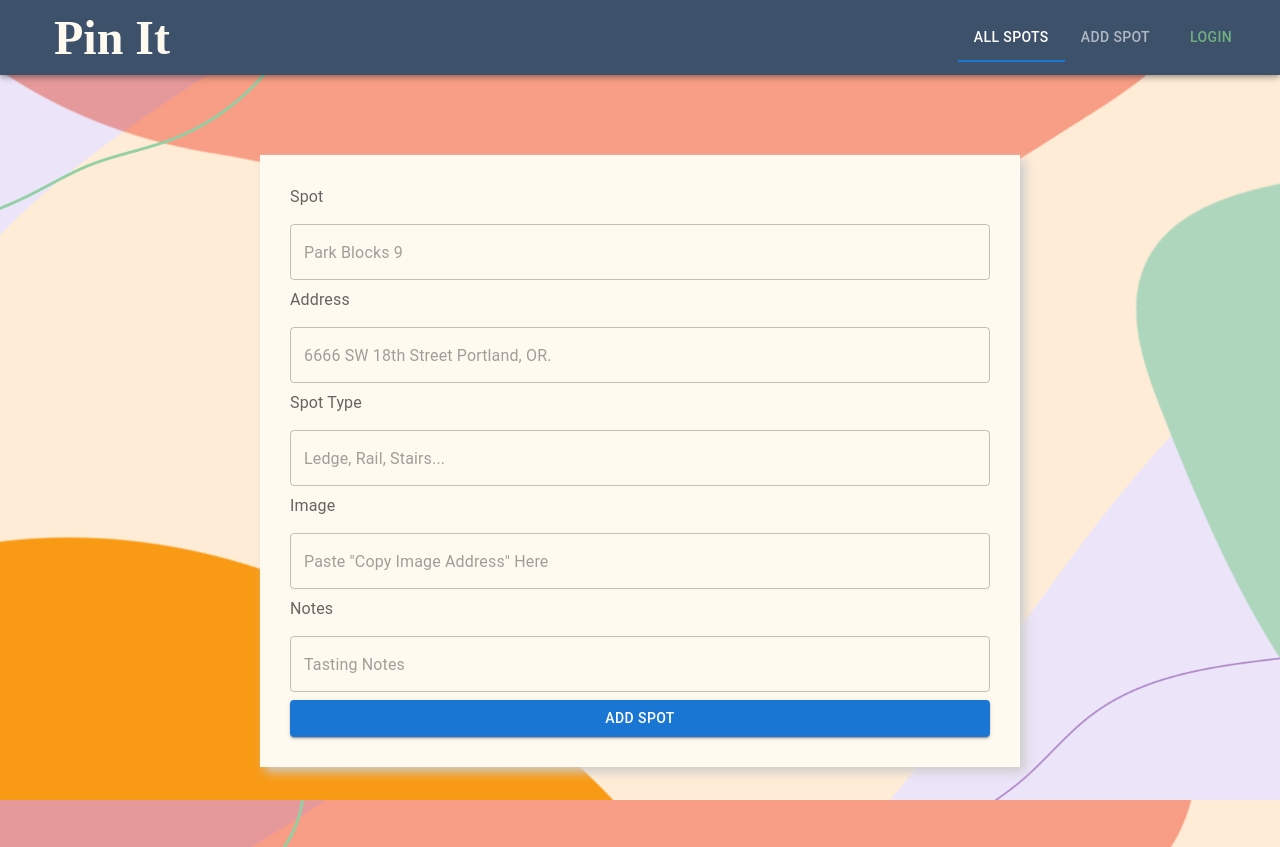
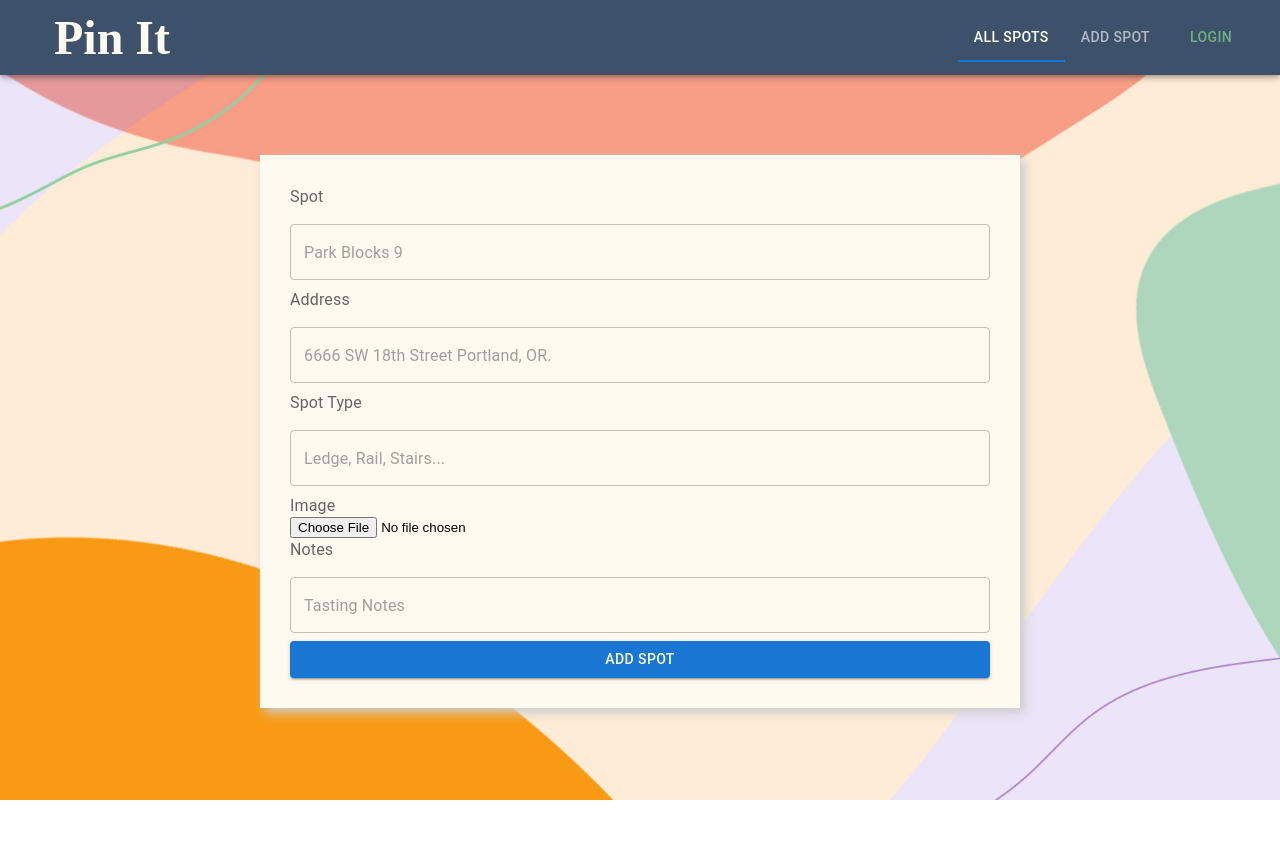
Before and after one commit to PeterwMcClelland/Pin, a React (Create React App) app: page /add in a window 1280 px wide. After the commit the page ends 800 px from the top, so only its background shows below. Built offline with nearby package versions, Linux system fonts and the light colour scheme; no server answers.

Commit message:
png image debug

```diff
--- a/package.json
+++ b/package.json
@@ -2,6 +2,7 @@
   "name": "pin",
   "version": "0.1.0",
   "private": true,
+  "type": "module",
   "dependencies": {
     "@babel/plugin-proposal-private-property-in-object": "^7.21.11",
     "@emotion/react": "^11.10.5",
@@ -20,9 +21,12 @@
     "bcrypt": "^5.1.0",
     "cors": "^2.8.5",
     "express": "^4.18.2",
+    "gridfs-stream": "^1.1.1",
     "hash-router": "^0.4.0",
     "jsonwebtoken": "^9.0.1",
     "mongoose": "^7.2.1",
+    "multer": "^1.4.4",
+    "multer-gridfs-storage": "^5.0.2",
     "react": "^18.2.0",
     "react-dom": "^18.2.0",
     "react-is": "^18.2.0",
--- a/src/components/AddSpot.js
+++ b/src/components/AddSpot.js
@@ -32,14 +32,14 @@ const AddSpot = () => {
   };
 
   const sendRequest = async () => {
-    axios
-      .post(`${API_URL}/api/spots`, {
-        name: String(inputs.name),
-        address: String(inputs.address),
-        spot_type: String(inputs.spot_type),
-        notes: String(inputs.notes),
-        image: String(inputs.image),
-      })
+    const formData = new FormData();
+    formData.append("name", inputs.name);
+    formData.append("address", inputs.address);
+    formData.append("spot_type", inputs.spot_type);
+    formData.append("notes", inputs.notes);
+    formData.append("image", inputs.image); // the image is a File object now
+
+    axios.post(`${API_URL}/api/spots`, formData)
       .then((res) => res.data);
   };
 
@@ -101,15 +101,17 @@ const AddSpot = () => {
           />
 
           <FormLabel>Image</FormLabel>
-          <TextField
-            value={inputs.image}
-            onChange={handleChange}
-            margin="normal"
-            fullWidth
-            variant="outlined"
-            name="image"
-            placeholder='Paste "Copy Image Address" Here'
-          />
+          <input
+  accept="image/*"
+  type="file"
+  onChange={(e) => {
+    const file = e.target.files[0];
+    setInputs((prev) => ({
+      ...prev,
+      image: file,
+    }));
+  }}
+/>
 
           <FormLabel>Notes</FormLabel>
           <TextField
```
Also changed, not shown: server.js (+17 -9 lines), src/middleware/upload.js (added, +24 -0 lines), 1 other file (tests, documents, lock files or other folders).
